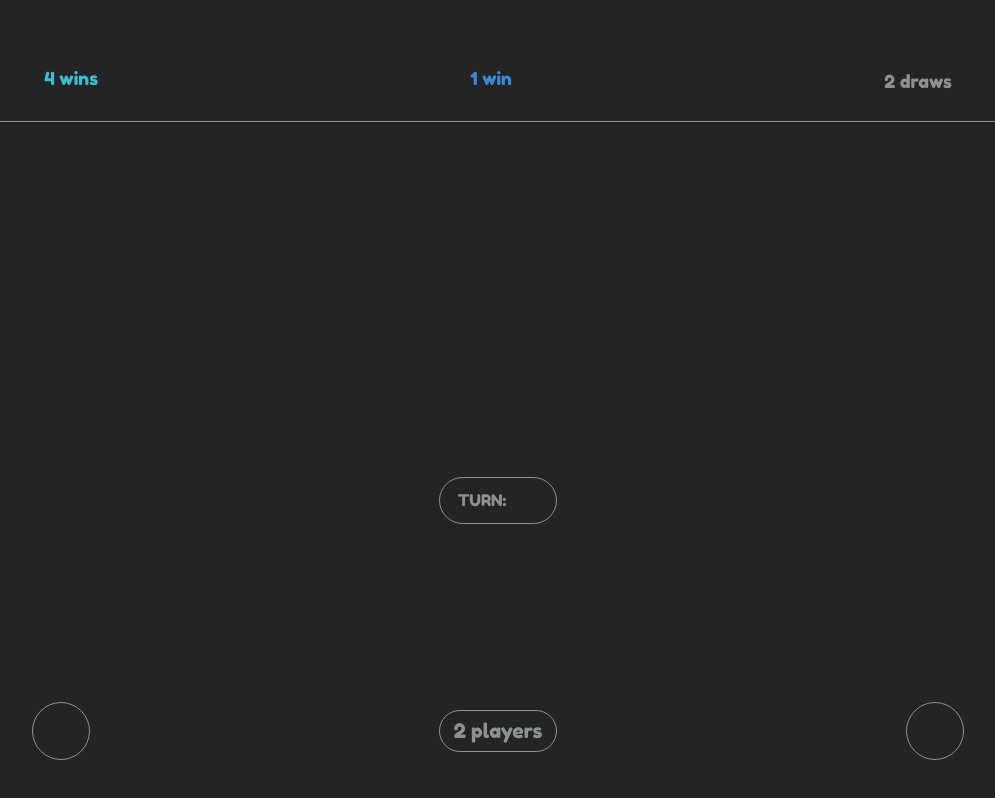
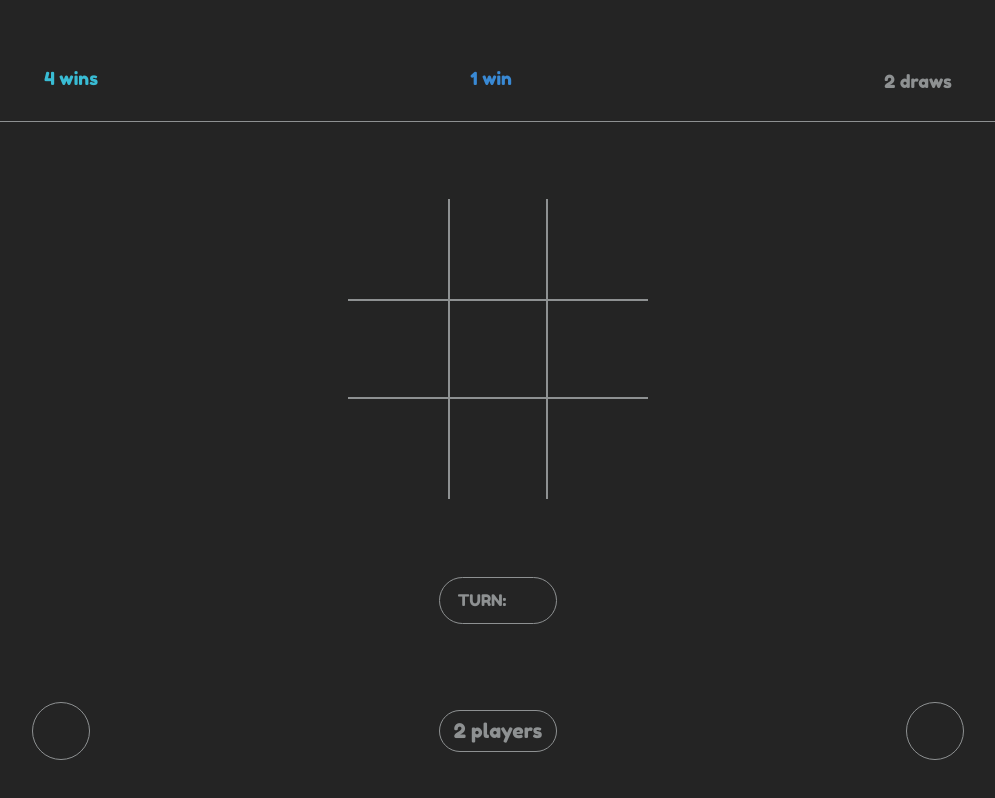
Before and after one commit to mcskypl/tic-tac-toe, a website: page index.html in a window 1280 px wide. Shown: the whole page, without its empty margins (142-1137 px from the left). Drawn offline with Linux system fonts and the light colour scheme.

Commit message:
Change icons

```diff
--- a/index.html
+++ b/index.html
@@ -35,7 +35,25 @@
                 </div>
             </div>
 
-            <main class="main"></main>
+            <main class="main">
+                <div class="main__line main__l1">
+                    <button class="box" value="0"></button>
+                    <button class="box" value="1"></button
+                    ><button class="box" value="2"></button>
+                </div>
+
+                <div class="main__line main__l2">
+                    <button class="box" value="3"></button
+                    ><button class="box" value="4"></button
+                    ><button class="box" value="5"></button>
+                </div>
+
+                <div class="main__line main__l3">
+                    <button class="box" value="6"></button
+                    ><button class="box" value="7"></button
+                    ><button class="box" value="8"></button>
+                </div>
+            </main>
 
             <div class="next">
                 <div class="next__container">
--- a/main.js
+++ b/main.js
@@ -40,6 +40,8 @@ const newGame = () => {
     document.querySelector('.main').innerHTML = initGameBlock;
     buttons = document.querySelectorAll('.box');
     game = true;
+    tabX = [];
+    tabO = [];
 };
 const gameI = () => {
     const new_O = () => {
```
